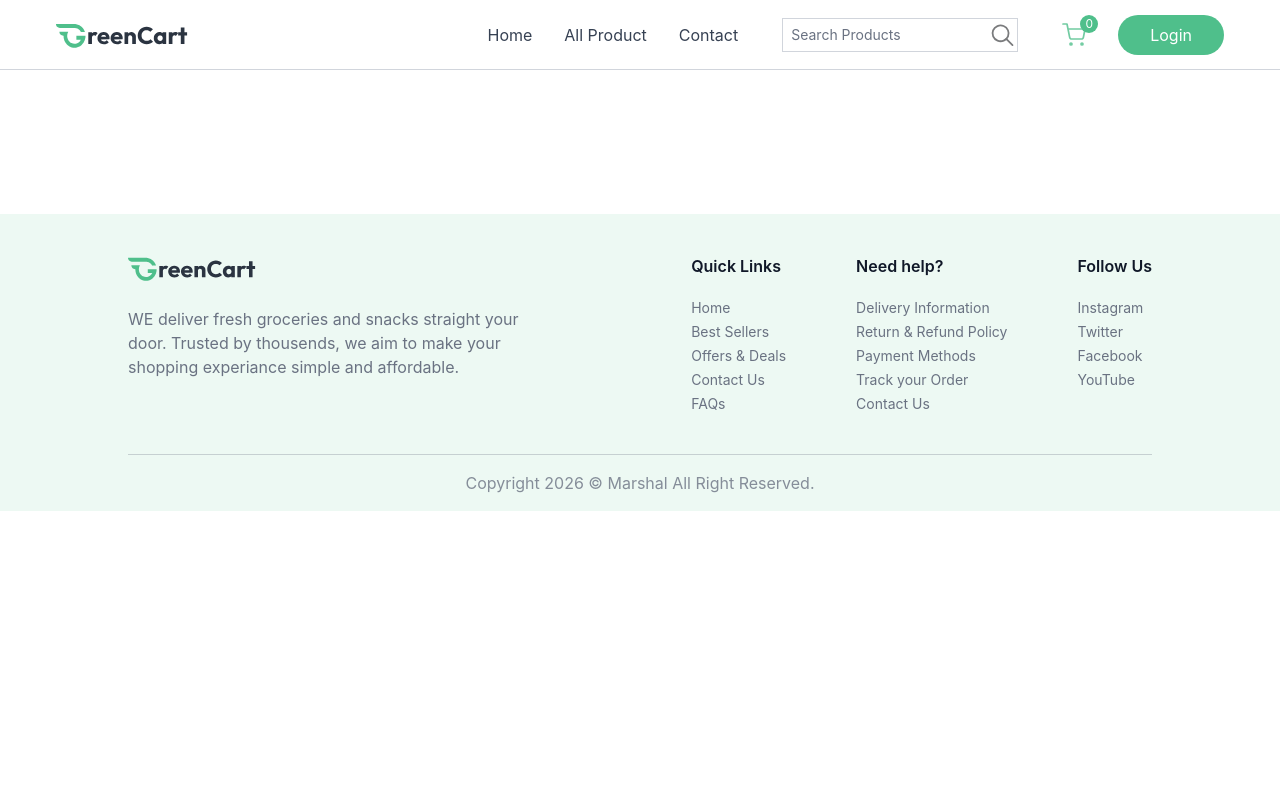
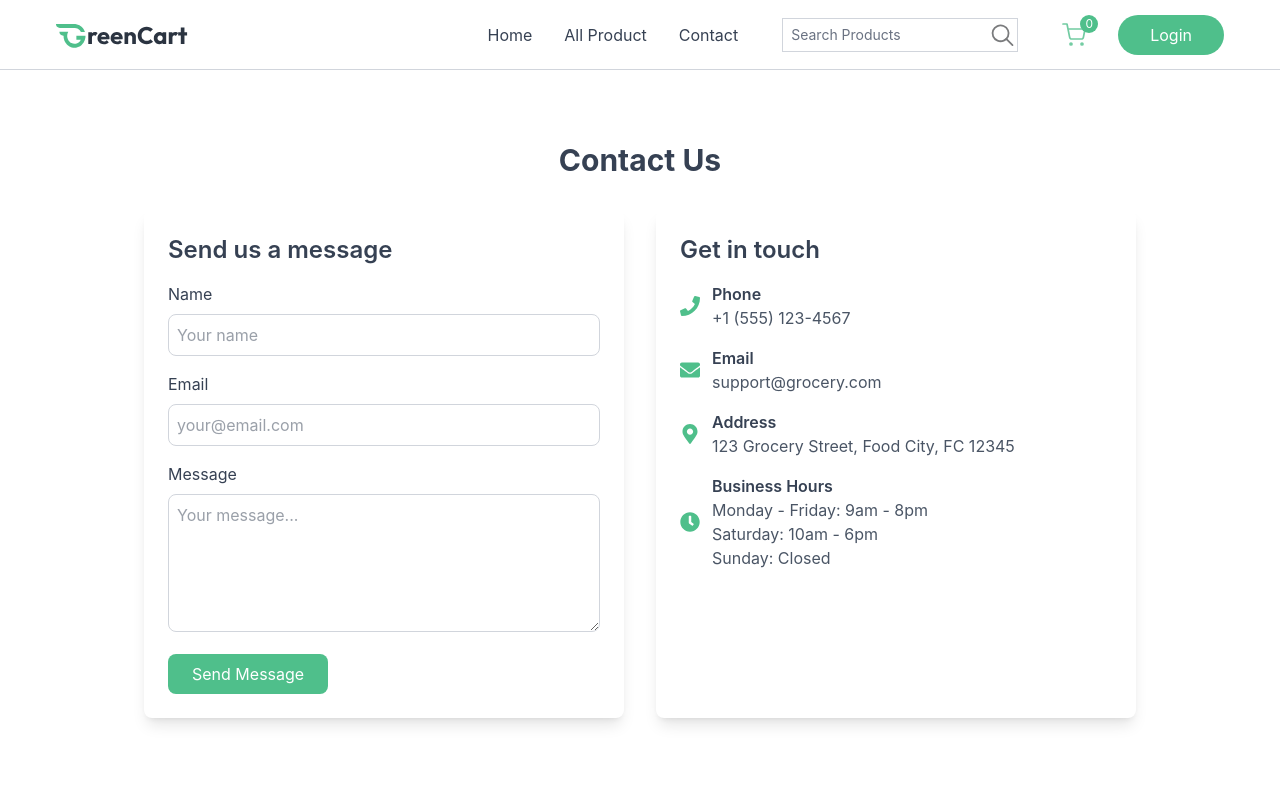
Before and after one commit to abirhammuch/grocery, a React (Vite) app in the folder client/: page /contact in a window 1280 px wide. Shown: the top 800 px of the page. Built offline with nearby package versions, Linux system fonts and the light colour scheme; no server answers; a web font is replaced by a local one.

Commit message:
contact page added

```diff
--- a/client/src/App.jsx
+++ b/client/src/App.jsx
@@ -19,6 +19,7 @@ import AddProduct from './pages/seller/AddProduct'
 import Orders from './pages/seller/Orders'
 import ProductList from './pages/seller/ProductList'
 import Loading from './components/Loading'
+import Contact from './pages/Contact';
 
 const App = () => {
 
@@ -36,6 +37,7 @@ const App = () => {
       <Routes>
         <Route path='/' element={<HomePage />} />
         <Route path='/products' element={<AllProducts />} />
+        <Route path='/contact' element={<Contact />} />
         <Route path='/products/:category' element={<ProductCategory />} />
         <Route path='/products/:category/:id' element={<ProductDetails />} />
         <Route path='/cart'element={<Cart />} />
--- /dev/null
+++ b/client/src/pages/Contact.jsx
@@ -0,0 +1,85 @@
+import React from 'react';
+import { FaPhone, FaEnvelope, FaMapMarkerAlt, FaClock } from 'react-icons/fa';
+
+const Contact = () => {
+    return (
+        <div className="max-w-7xl mx-auto px-4 py-12">
+            <h1 className="text-3xl font-bold text-center mb-8">Contact Us</h1>
+
+            <div className="grid md:grid-cols-2 gap-8">
+                {/* Contact Form */}
+                <div className="bg-white rounded-lg shadow-lg p-6">
+                    <h2 className="text-2xl font-semibold mb-4">Send us a message</h2>
+                    <form className="space-y-4">
+                        <div>
+                            <label className="block text-gray-700 mb-2">Name</label>
+                            <input
+                                type="text"
+                                className="w-full border border-gray-300 rounded-lg p-2 focus:outline-none focus:border-primary"
+                                placeholder="Your name"
+                            />
+                        </div>
+                        <div>
+                            <label className="block text-gray-700 mb-2">Email</label>
+                            <input
+                                type="email"
+                                className="w-full border border-gray-300 rounded-lg p-2 focus:outline-none focus:border-primary"
+                                placeholder="your@email.com"
+                            />
+                        </div>
+                        <div>
+                            <label className="block text-gray-700 mb-2">Message</label>
+                            <textarea
+                                rows="5"
+                                className="w-full border border-gray-300 rounded-lg p-2 focus:outline-none focus:border-primary"
+                                placeholder="Your message..."
+                            ></textarea>
+                        </div>
+                        <button className="bg-primary text-white px-6 py-2 rounded-lg hover:bg-primary-dull transition">
+                            Send Message
+                        </button>
+                    </form>
+                </div>
+
+                {/* Contact Info */}
+                <div className="bg-white rounded-lg shadow-lg p-6">
+                    <h2 className="text-2xl font-semibold mb-4">Get in touch</h2>
+                    <div className="space-y-4">
+                        <div className="flex items-center gap-3">
+                            <FaPhone className="text-primary text-xl" />
+                            <div>
+                                <p className="font-semibold">Phone</p>
+                                <p className="text-gray-600">+1 (555) 123-4567</p>
+                            </div>
+                        </div>
+                        <div className="flex items-center gap-3">
+                            <FaEnvelope className="text-primary text-xl" />
+                            <div>
+                                <p className="font-semibold">Email</p>
+                                <p className="text-gray-600">support@grocery.com</p>
+                            </div>
+                        </div>
+                        <div className="flex items-center gap-3">
+                            <FaMapMarkerAlt className="text-primary text-xl" />
+                            <div>
+                                <p className="font-semibold">Address</p>
+                                <p className="text-gray-600">123 Grocery Street, Food City, FC 12345</p>
+                            </div>
+                        </div>
+                        <div className="flex items-center gap-3">
+                            <FaClock className="text-primary text-xl" />
+                            <div>
+                                <p className="font-semibold">Business Hours</p>
+                                <p className="text-gray-600">Monday - Friday: 9am - 8pm</p>
+                                <p className="text-gray-600">Saturday: 10am - 6pm</p>
+                                <p className="text-gray-600">Sunday: Closed</p>
+                            </div>
+                        </div>
+                    </div>
+                </div>
+            </div>
+        </div>
+    );
+};
+
+export default Contact;
```
